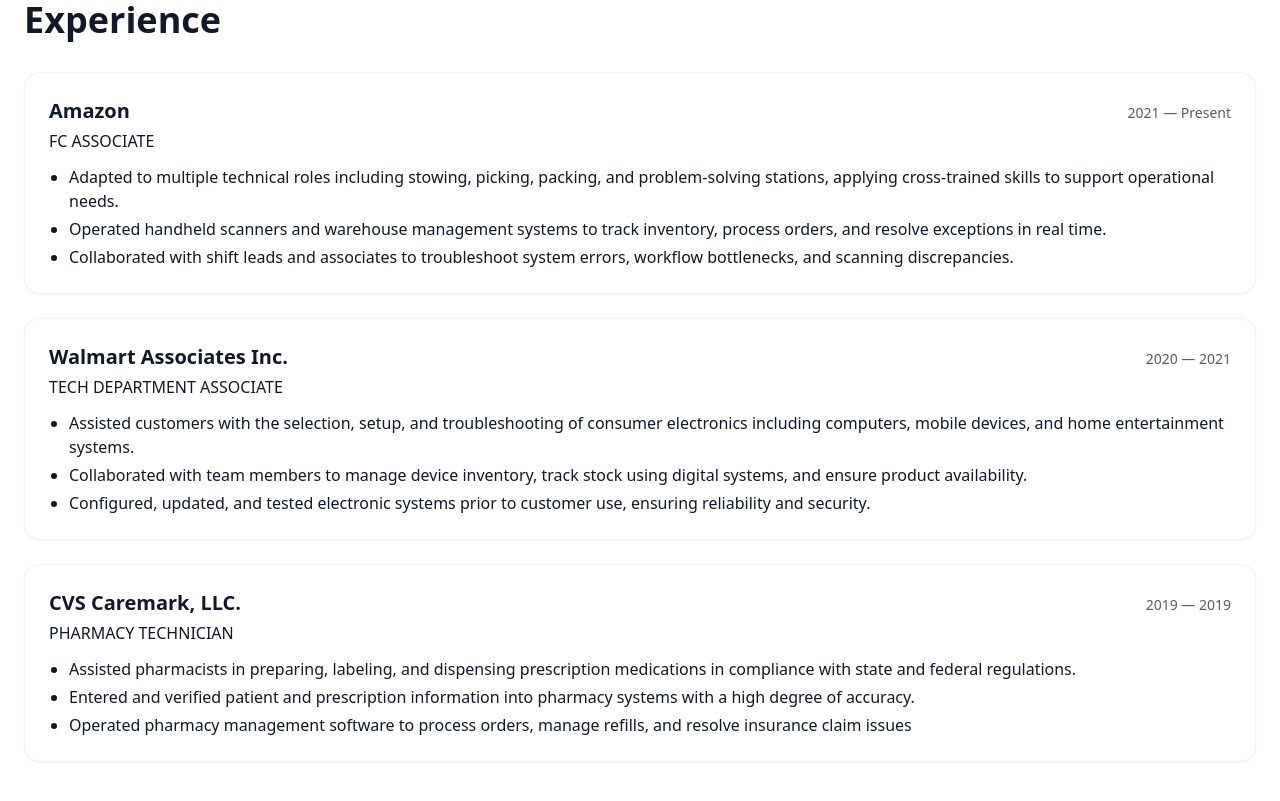
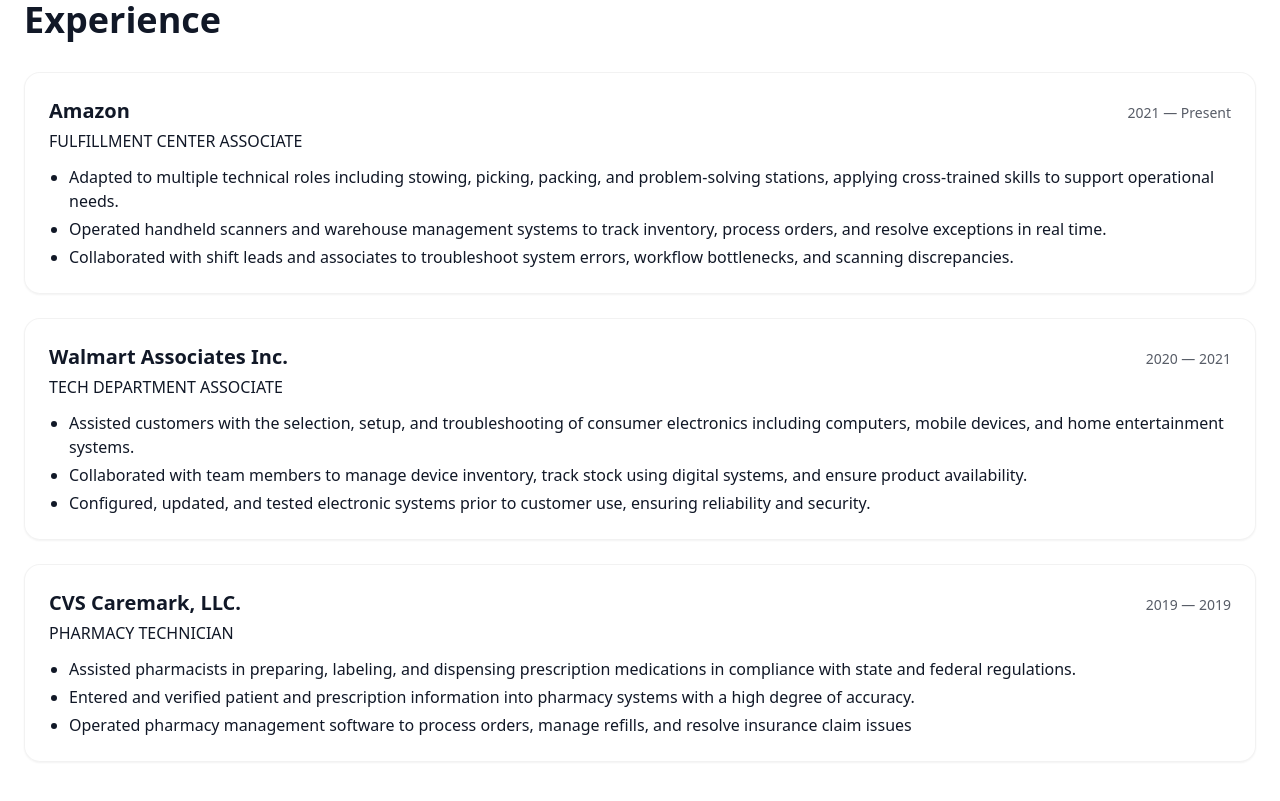
Before and after one commit to denildominic/denil-portfolio, a Next.js app: page / in a window 1280 px wide. Shown: the part 3880-4681 px from the top of the page. Built offline with nearby package versions, Linux system fonts and the light colour scheme.

Commit message:
Minor change

```diff
--- a/content/experience.ts
+++ b/content/experience.ts
@@ -3,7 +3,7 @@
 export const experiences: Experience[] = [
   {
     company: 'Amazon',
-    role: 'FC ASSOCIATE',
+    role: 'FULFILLMENT CENTER ASSOCIATE',
     period: '2021 — Present',
     bullets: [
       'Adapted to multiple technical roles including stowing, picking, packing, and problem-solving stations, applying cross-trained skills to support operational needs.',
```
Also changed, not shown: 1 other file (tests, documents, lock files or other folders).
